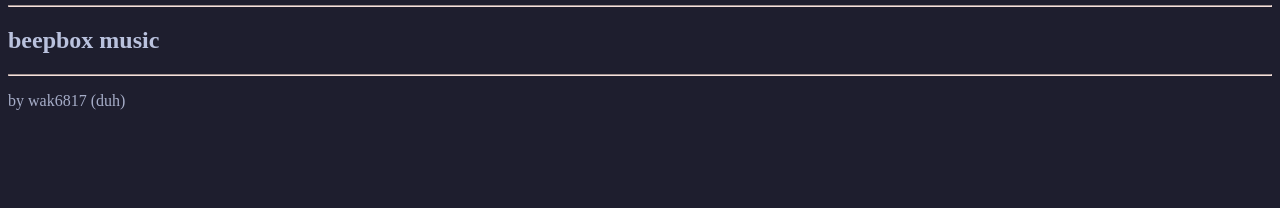
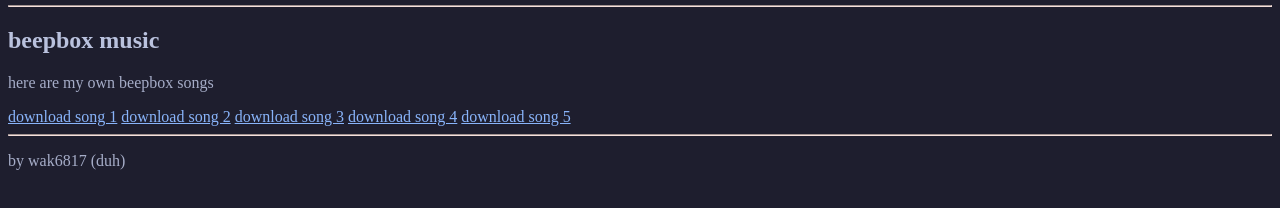
Before and after one commit to wak6817/wak6817.github.io, a plain HTML site: page pages/music.html in a window 1280 px wide. Shown: the part 138-346 px from the top of the page. Drawn offline with Linux system fonts and the light colour scheme; files that its build step writes are made by us from their sources; a web font is replaced by a local one.

Commit message:
Ad music.html with songs (2?)

```diff
--- a/pages/music.html
+++ b/pages/music.html
@@ -4,7 +4,7 @@
     <meta charset="UTF-8" />
     <meta name="viewport" content="width=device-width, initial-scale=1" />
     <title>the wakpages</title>
-    <link href="style.css" rel="stylesheet" />
+    <link href="../style.css" rel="stylesheet" />
   </head>
   <body>
     <header>
@@ -36,6 +36,13 @@
     <main>
       <div id="beepbox">
         <h2>beepbox music</h2>
+
+        <p>here are my own beepbox songs</p>
+        <a href="assets/music/song1.wav" download>download song 1</a>
+        <a href="assets/music/song2.wav" download>download song 2</a>
+        <a href="assets/music/song3.wav" download>download song 3</a>
+        <a href="assets/music/song4.wav" download>download song 4</a>
+        <a href="assets/music/song5.wav" download>download song 5</a>
       </div>
     </main>
 
```
Also changed, not shown: 5 other files.
